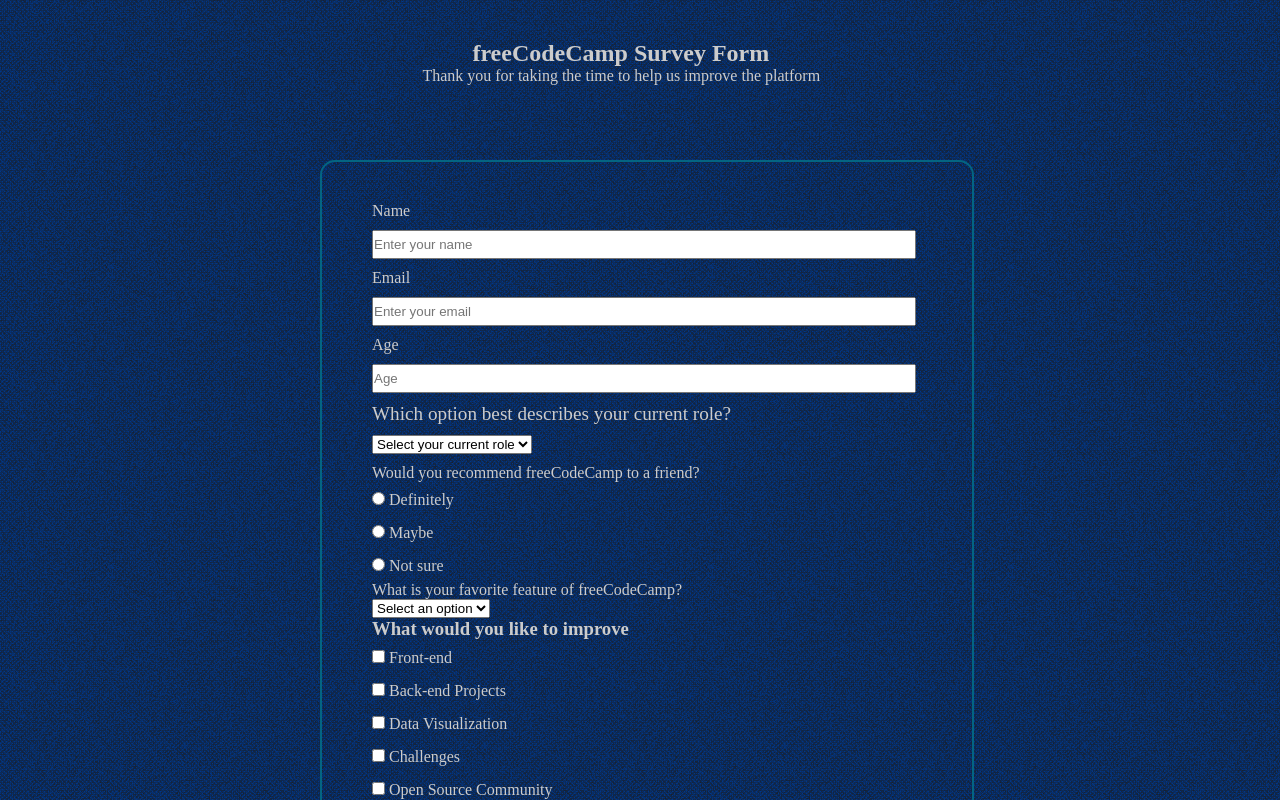
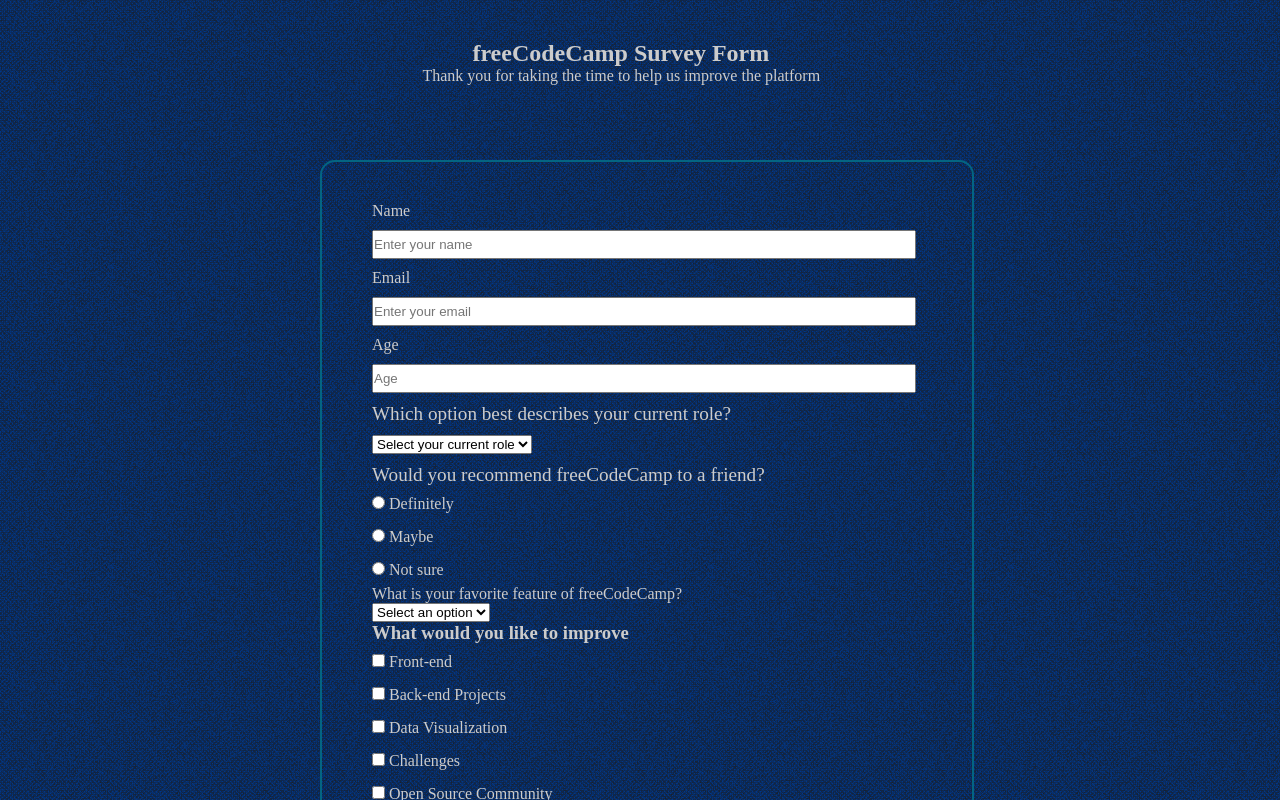
Before and after one commit to mohamed-abdelahi-haibelty/survey-form, a plain HTML site: page index.html in a window 1280 px wide. Shown: the top 800 px of the page. Drawn offline with Linux system fonts and the light colour scheme.

Commit message:
radio-btn-label properties

```diff
--- a/css/styles.css
+++ b/css/styles.css
@@ -48,3 +48,7 @@ input[type="Number"] {
 #dropdown {
   margin: 10px 0;
 }
+.radio-btn-label {
+  margin: 10px 0;
+  font-size: 1.2em;
+}
--- a/index.html
+++ b/index.html
@@ -35,7 +35,7 @@
                     </select>
                 </div>
                 <div class="radio-btn">
-                    <label for="">Would you recommend freeCodeCamp to a friend?</label><br>
+                    <label for="" class="radio-btn-label">Would you recommend freeCodeCamp to a friend?</label><br>
                     <input type="radio" name="choice "  id="choice 1">
                     <label for="choice 1">Definitely</label><br>
                     <input type="radio" name="choice "  id="choice 2">
```
